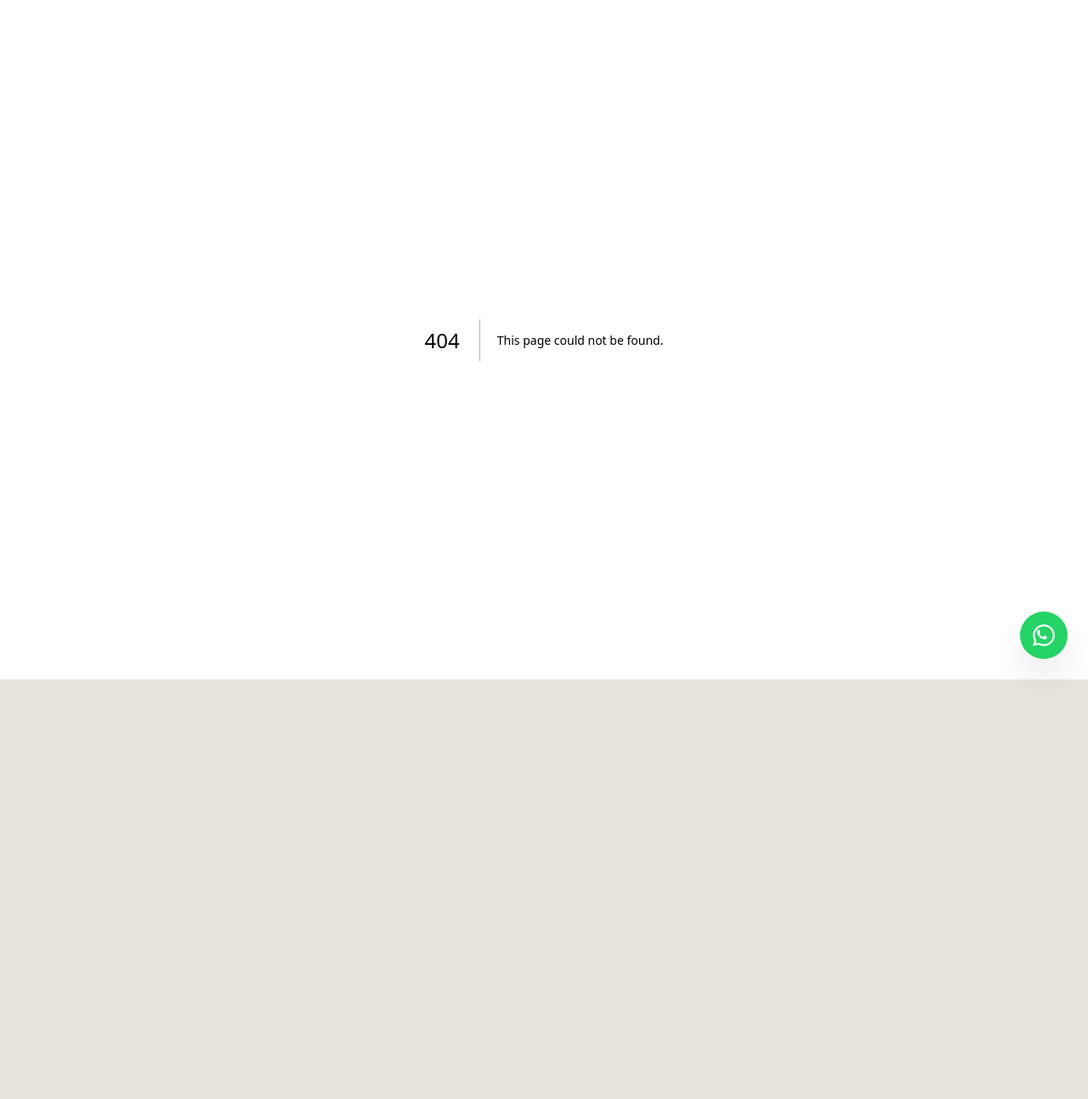
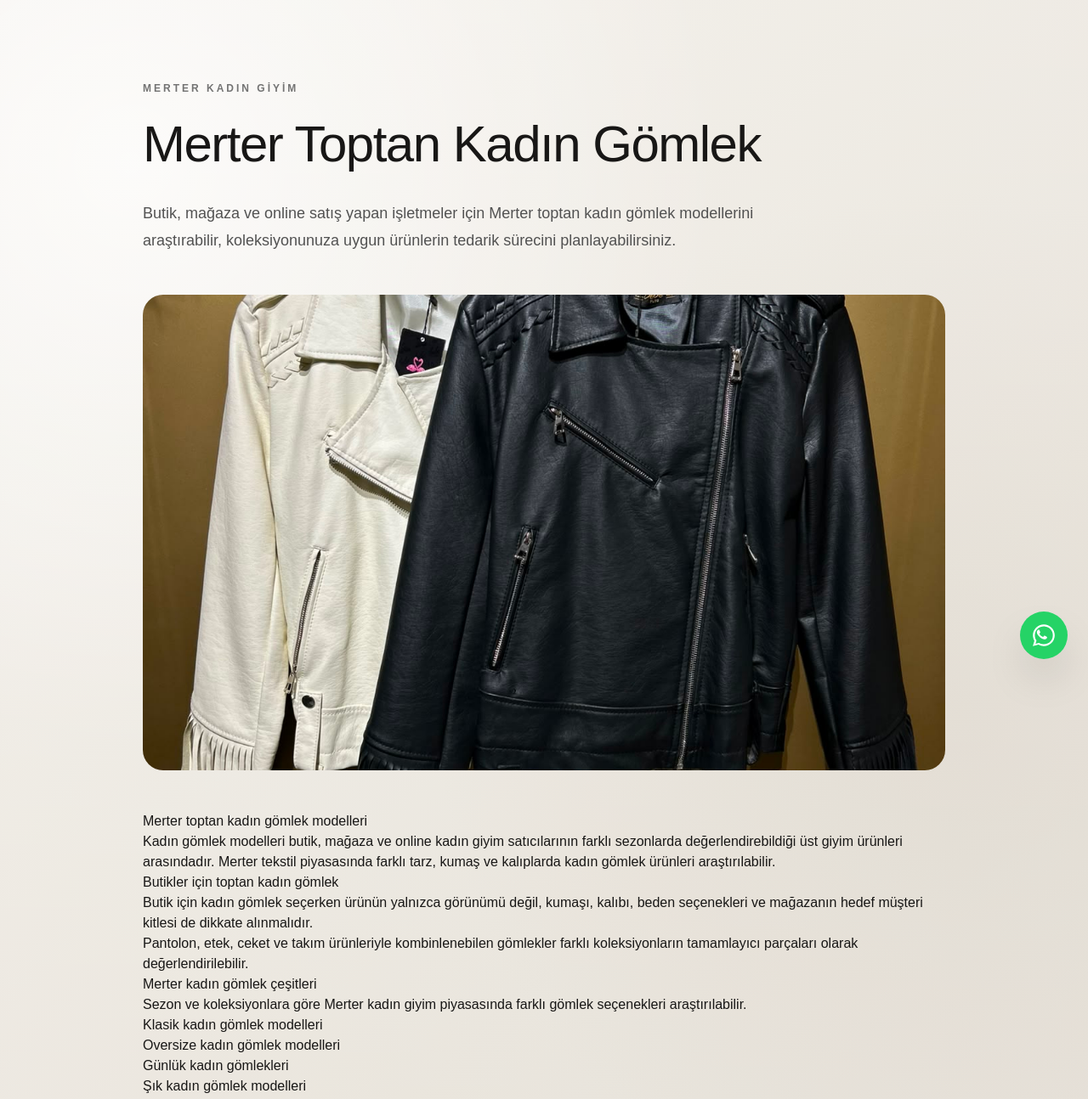
Before and after one commit to sudesolmaz1412/merternedarik, a Next.js app: page /blog/merter-toptan-kadin-gomlek in a window 1280 px wide. Before the commit this address had no page. Shown: the top 1294 px of the page at 85% size. Before the commit the page ends 800 px from the top, so only its background shows below. Built offline with nearby package versions, Linux system fonts and the light colour scheme.

Commit message:
Merter toptan kadin gomlek SEO sayfasi eklendi

```diff
--- /dev/null
+++ b/app/blog/merter-toptan-kadin-gomlek/page.tsx
@@ -0,0 +1,201 @@
+import type { Metadata } from "next";
+import Link from "next/link";
+
+export const metadata: Metadata = {
+  title: "Merter Toptan Kadın Gömlek | Toptan Gömlek Modelleri",
+  description:
+    "Merter toptan kadın gömlek modelleri. Butik, mağaza ve online satıcılar için kadın gömlek ve üst giyim ürünleri tedarik rehberi.",
+  alternates: {
+    canonical:
+      "https://www.merterdentedarik.com/blog/merter-toptan-kadin-gomlek",
+  },
+};
+
+export default function Page() {
+  return (
+    <main className="min-h-screen bg-[#f5f2ed] text-[#181716]">
+      <article className="mx-auto max-w-5xl px-6 py-16 md:px-10 md:py-24">
+
+        <header className="max-w-4xl">
+          <p className="mb-5 text-xs font-semibold uppercase tracking-[0.25em] text-neutral-500">
+            MERTER KADIN GİYİM
+          </p>
+
+          <h1 className="text-4xl font-medium leading-tight tracking-tight md:text-6xl">
+            Merter Toptan Kadın Gömlek
+          </h1>
+
+          <p className="mt-7 max-w-3xl text-lg leading-8 text-neutral-600">
+            Butik, mağaza ve online satış yapan işletmeler için Merter
+            toptan kadın gömlek modellerini araştırabilir, koleksiyonunuza
+            uygun ürünlerin tedarik sürecini planlayabilirsiniz.
+          </p>
+        </header>
+
+        <div className="my-12 overflow-hidden rounded-3xl">
+          <img
+            src="/images/mertermodelleri.jpeg"
+            alt="Merter toptan kadın gömlek modelleri"
+            className="h-[420px] w-full object-cover md:h-[560px]"
+          />
+        </div>
+
+        <div className="prose prose-neutral max-w-none prose-p:leading-8">
+
+          <h2>Merter toptan kadın gömlek modelleri</h2>
+
+          <p>
+            Kadın gömlek modelleri butik, mağaza ve online kadın giyim
+            satıcılarının farklı sezonlarda değerlendirebildiği üst giyim
+            ürünleri arasındadır. Merter tekstil piyasasında farklı tarz,
+            kumaş ve kalıplarda kadın gömlek ürünleri araştırılabilir.
+          </p>
+
+          <h2>Butikler için toptan kadın gömlek</h2>
+
+          <p>
+            Butik için kadın gömlek seçerken ürünün yalnızca görünümü değil,
+            kumaşı, kalıbı, beden seçenekleri ve mağazanın hedef müşteri
+            kitlesi de dikkate alınmalıdır.
+          </p>
+
+          <p>
+            Pantolon, etek, ceket ve takım ürünleriyle kombinlenebilen
+            gömlekler farklı koleksiyonların tamamlayıcı parçaları olarak
+            değerlendirilebilir.
+          </p>
+
+          <h2>Merter kadın gömlek çeşitleri</h2>
+
+          <p>
+            Sezon ve koleksiyonlara göre Merter kadın giyim piyasasında
+            farklı gömlek seçenekleri araştırılabilir.
+          </p>
+
+          <ul>
+            <li>Klasik kadın gömlek modelleri</li>
+            <li>Oversize kadın gömlek modelleri</li>
+            <li>Günlük kadın gömlekleri</li>
+            <li>Şık kadın gömlek modelleri</li>
+            <li>Uzun kollu kadın gömlekleri</li>
+            <li>Sezonluk kadın üst giyim ürünleri</li>
+          </ul>
+
+          <h2>Toptan kadın gömlek alırken nelere dikkat edilmeli?</h2>
+
+          <p>
+            Toptan ürün araştırmasında kumaş ve işçilik kalitesi, ürün
+            kalıbı, beden dağılımı, renk seçenekleri ve hedef satış fiyatı
+            birlikte değerlendirilmelidir.
+          </p>
+
+          <ul>
+            <li>Kumaş ve dikiş kalitesi</li>
+            <li>Ürün kalıbı</li>
+            <li>Beden seçenekleri</li>
+            <li>Renk alternatifleri</li>
+            <li>Sezon uygunluğu</li>
+            <li>Stok devamlılığı</li>
+          </ul>
+
+          <h2>Merter toptan kadın bluz</h2>
+
+          <p>
+            Kadın gömlek kategorisinin yanında farklı bluz ve üst giyim
+            modellerini de koleksiyonunuza dahil edebilirsiniz.
+          </p>
+
+          <p>
+            <Link
+              href="/blog/merter-toptan-kadin-bluz"
+              className="font-semibold underline underline-offset-4"
+            >
+              Merter Toptan Kadın Bluz →
+            </Link>
+          </p>
+
+          <h2>Merter toptan kadın pantolon</h2>
+
+          <p>
+            Kadın gömleklerle kombinlenebilecek pantolon ürünlerini
+            araştırmak için pantolon sayfamızı inceleyebilirsiniz.
+          </p>
+
+          <p>
+            <Link
+              href="/blog/merter-toptan-kadin-pantolon"
+              className="font-semibold underline underline-offset-4"
+            >
+              Merter Toptan Kadın Pantolon →
+            </Link>
+          </p>
+
+          <h2>Merter toptan kadın giyim ürünleri</h2>
+
+          <p>
+            Gömlek dışında elbise, ceket, pantolon, takım, kazak ve bluz
+            gibi farklı kadın giyim kategorilerini birlikte
+            değerlendirebilirsiniz.
+          </p>
+
+          <p>
+            <Link
+              href="/blog/merter-toptan-kadin-giyim-urunleri"
+              className="font-semibold underline underline-offset-4"
+            >
+              Merter Toptan Kadın Giyim Ürünleri →
+            </Link>
+          </p>
+
+          <h2>Merter'den kadın gömlek tedariki</h2>
+
+          <p>
+            İstanbul dışında bulunan butik, mağaza ve online satıcılar
+            aradıkları kadın gömlek modelinin fotoğrafını veya ürün
+            özelliklerini paylaşarak ürün araştırma sürecini başlatabilir.
+          </p>
+
+          <p>
+            Rota Tedarik olarak İstanbul tekstil piyasalarında işletmeniz
+            için ürün araştırıyor ve tedarik sürecini kolaylaştırıyoruz.
+          </p>
+
+          <p>
+            <Link
+              href="/blog/merter-kadin-giyim-toptan"
+              className="font-semibold underline underline-offset-4"
+            >
+              Merter Toptan Kadın Giyim Ana Rehberi →
+            </Link>
+          </p>
+
+        </div>
+
+        <section className="mt-20 rounded-3xl bg-[#242321] p-8 text-white md:p-12">
+          <p className="text-xs font-semibold uppercase tracking-[0.25em] text-white/50">
+            ROTA TEDARİK
+          </p>
+
+          <h2 className="mt-4 text-3xl font-medium md:text-4xl">
+            Aradığınız kadın gömlek modelini gönderin.
+          </h2>
+
+          <p className="mt-5 max-w-2xl leading-7 text-white/65">
+            Ürün fotoğrafını WhatsApp üzerinden gönderin. İstanbul tekstil
+            piyasasında sizin için araştırıp tedarik sürecini kolaylaştıralım.
+          </p>
+
+          <a
+            href="https://wa.me/905324975361"
+            target="_blank"
+            rel="noopener noreferrer"
+            className="mt-8 inline-flex rounded-full bg-white px-7 py-4 text-sm font-semibold text-[#242321]"
+          >
+            WhatsApp'tan Gömlek Sor
+          </a>
+        </section>
+
+      </article>
+    </main>
+  );
+}
```
Also changed, not shown: public/images/mertermodelleri.jpeg (added).
